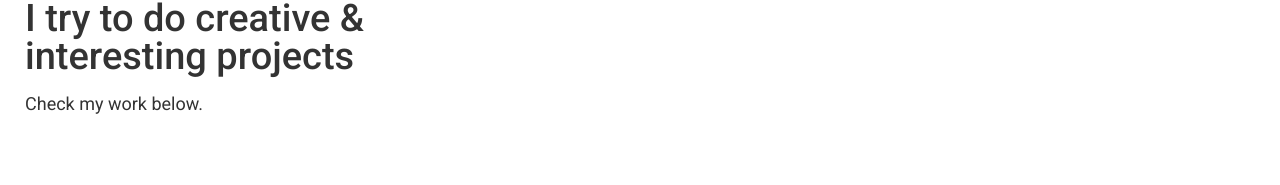
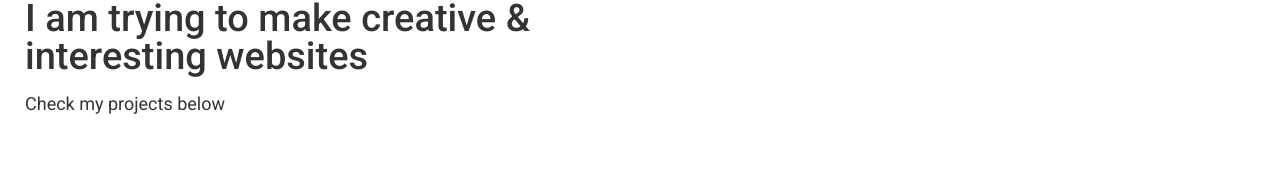
Before and after one commit to Radek-Wawrzyk/Portfolio-Front-End, a Vue app: page /portfolio in a window 1280 px wide. Shown: the part 101-286 px from the top of the page. Built offline with nearby package versions, Linux system fonts and the light colour scheme.

Commit message:
Edit - Portfolio Page text

```diff
--- a/src/Components/Portfolio/Portfolio.vue
+++ b/src/Components/Portfolio/Portfolio.vue
@@ -3,10 +3,10 @@
     <main id="portfolio">
       <header class="portfolio-header">
         <h1 class="portfolio-header-title">
-          I try to do creative & <br/>interesting projects
+          I am trying to make creative & <br/> interesting websites
         </h1>
         <p class="portfolio-header-description">
-          Check my work below.
+          Check my projects below
         </p>
       </header>
       <ul class="portfolio-filter">
```
